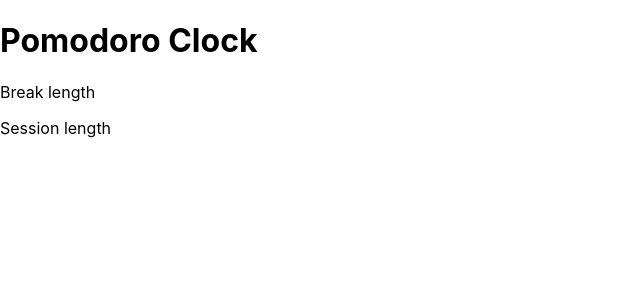
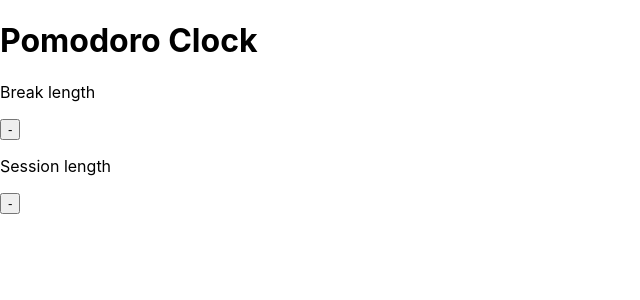
Before and after one commit to hajczek/pomodoro-clock, a React (Create React App) app: page / in a window 1280 px wide. Shown: the top 300 px of the page, without its empty margins (0-640 px from the left). Built offline with nearby package versions, Linux system fonts and the light colour scheme.

Commit message:
Added decrement buttons for break and session length elements

```diff
--- a/src/App.js
+++ b/src/App.js
@@ -6,9 +6,11 @@ function App() {
       <h1>Pomodoro Clock</h1>
       <div id="break-label">
         <p>Break length</p>
+        <button id="break-decrement">-</button>
       </div>
       <div id="session-label">
         <p>Session length</p>
+        <button id="session-decrement">-</button>
       </div>
     </div>
   );
```
